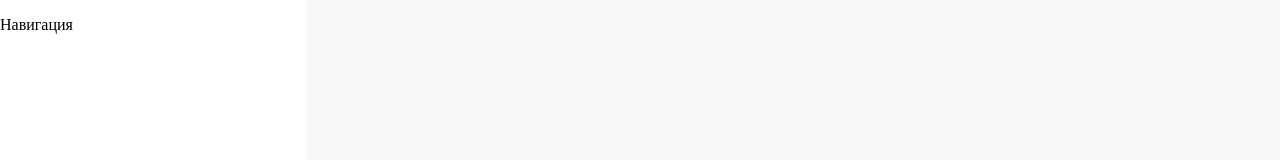
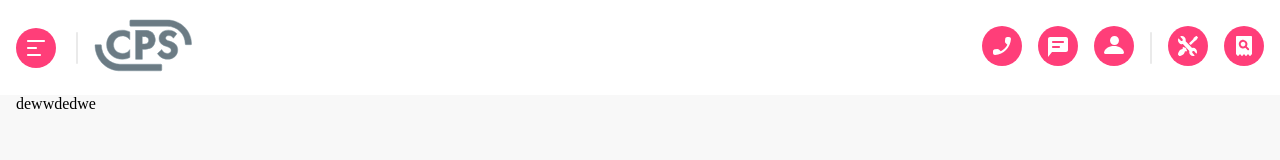
Before and after one commit to KUDABAEV/cps, a plain HTML site: page index.html in a window 1280 px wide. Drawn offline with Linux system fonts and the light colour scheme.

Commit message:
header layout

```diff
--- a/index.html
+++ b/index.html
@@ -15,6 +15,55 @@
             <p>Навигация</p>
         </nav>
 
+        <div class="content">
+
+            <header class="header">
+                <div class="container">
+                    <div class="header__inner">
+                        <button class="header__burger">
+                            <img src="./src/images/burger.svg" alt="burger">
+                        </button>
+
+                        <div class="logo header__logo">
+                            <a class="link" href="#">
+                                <img class="logo__img" src="./src/images/logo.svg" alt="logo">
+                            </a>
+                        </div>
+
+
+                        <div class="buttons header__buttons-profile">
+                            <button>
+                                <img src="./src/images/call.svg" alt="">
+                            </button>
+                            <button>
+                                <img src="./src/images/chat.svg" alt="">
+                            </button>
+                            <button>
+                                <img src="./src/images/profile.svg" alt="">
+                            </button>
+                        </div>
+
+                        <div class="buttons header__buttons-services">
+
+                            <button>
+                                <img src="./src/images/repair.svg" alt="">
+                            </button>
+                            <button>
+                                <img src="./src/images/checkstatus.svg" alt="">
+                            </button>
+                        </div>
+                    </div>
+                </div>
+
+            </header>
+
+            <main class="main">
+                <div class="container">
+                    dewwdedwe
+                </div>
+            </main>
+
+        </div>
 
     </div>
 </body>
--- /dev/null
+++ b/src/scss/_buttons.scss
@@ -0,0 +1,11 @@
+.buttons {
+
+    display: flex;
+    align-items: center;
+    gap: 16px;
+
+
+}
+@media (min-width: 768px) {
+
+}
--- a/src/scss/_default.scss
+++ b/src/scss/_default.scss
@@ -1,4 +1,27 @@
 .page{
     background-color: #F8F8F8;
     display: flex;
+    min-height: 100vh;
 }
+
+.content {
+    flex: 1 1 auto;
+}
+
+
+.container {
+    padding: 0 16px;
+
+}
+
+
+.logo   {
+    padding: 0 16px;
+}
+
+button {
+    padding: 0;
+    background-color: transparent;
+    border: none;
+    cursor: pointer;
+}
--- /dev/null
+++ b/src/scss/_header.scss
@@ -0,0 +1,58 @@
+.header {
+    background-color: #FFFFFF;
+
+    &__inner{
+        display: flex;
+        justify-content: space-between;
+        padding: 19px 0;
+    }
+
+
+
+    &__buttons-profile {
+        display: none;
+
+    }
+
+    &__buttons-services {
+
+        &::before{
+            content: "";
+            width: 2px;
+            height: 32px;
+            border-radius: 1px;
+            margin-left: 16px;
+            background-color: #EAEAEA;
+        }
+    }
+
+
+}
+
+@media (min-width: 768px) {
+    .header {
+
+        &__burger {
+            display: flex;
+            align-items: center;
+            gap: 20px;
+
+            &::after{
+                display: block;
+                content: "";
+                width: 2px;
+                height: 32px;
+                border-radius: 1px;
+
+                background-color: #EAEAEA;
+            }
+        }
+
+        &__logo {
+            flex: 1 1 auto;
+        }
+        &__buttons-profile {
+            display: flex;
+        }
+    }
+}
--- a/src/scss/_navigation.scss
+++ b/src/scss/_navigation.scss
@@ -2,4 +2,11 @@
     background-color: white;
     width: 306px;
     height: 100vh;
+    display: none;
 }
+
+@media (min-width: 1440px) {
+    .navigation {
+        // display: block;
+    }
+}
--- a/src/scss/index.scss
+++ b/src/scss/index.scss
@@ -1,7 +1,9 @@
 @import 'normalize';
 @import 'fonts';
 @import 'default';
+@import 'buttons';
+
+@import 'navigation';
 @import 'header';
+
 @import 'services';
-@import 'navigation';
-@import 'menu';
```
Also changed, not shown: src/css/index.css, src/scss/_menu.scss (deleted), 1 other file.
